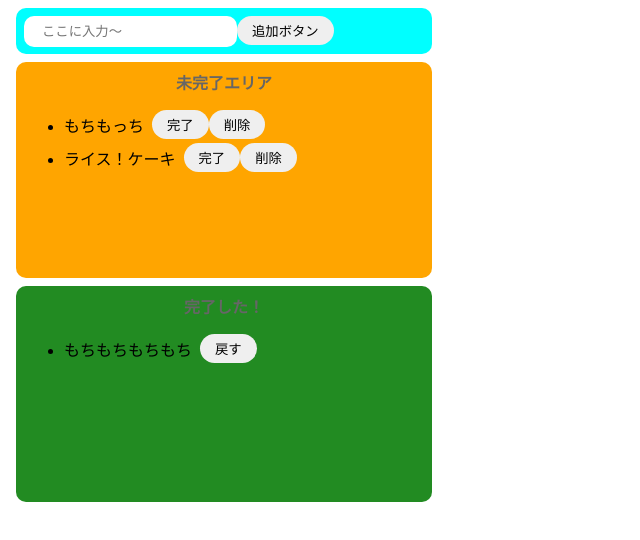
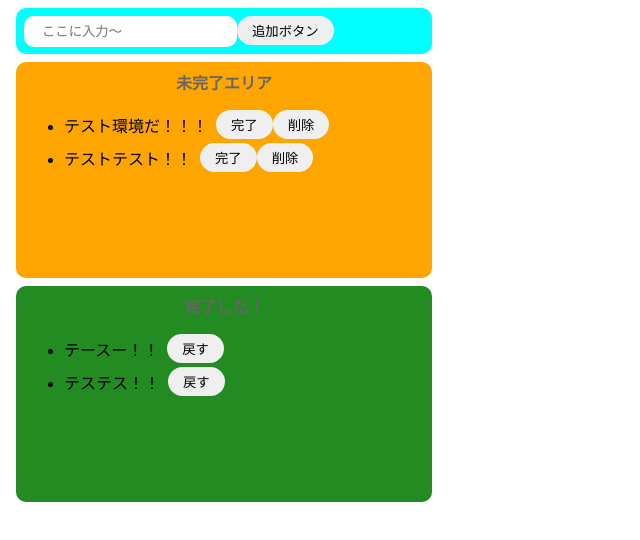
Before and after one commit to orange0227jas/react_practice_20201201, a React (Create React App) app: page / in a window 1280 px wide. Shown: the top 540 px of the page, without its empty margins (0-640 px from the left). Built offline with nearby package versions, Linux system fonts and the light colour scheme.

Commit message:
completeAction-implementation-finish

```diff
--- a/src/App.jsx
+++ b/src/App.jsx
@@ -26,12 +26,10 @@ export const App = () => {
   };
 
   const onClickComplete = (index) => {
-    const completeTodoText = incompleteTodos[index];
-    //alert(incompleteTodos[index]);
-    const newTodos = [...completeTodos, completeTodoText];
-    setCompleteTodos(newTodos);
+    const newCompleteTodos = [...completeTodos, incompleteTodos[index]];
     const newIncompleteTodos = [...incompleteTodos];
     newIncompleteTodos.splice(index, 1);
+    setCompleteTodos(newCompleteTodos);
     setIncompleteTodos(newIncompleteTodos);
   };
   return (
--- a/src/App_practice.jsx
+++ b/src/App_practice.jsx
@@ -4,12 +4,12 @@ import "./styles.css";
 export const App = () => {
   const [todoText, setTodoText] = useState();
   const [incompleteTodos, setIncompleteTodos] = useState([
-    "もちもち！！！",
-    "もちだ！！"
+    "テスト環境だ！！！",
+    "テストテスト！！"
   ]);
   const [completeTodos, setCompleteTodos] = useState([
-    "終わった！！",
-    "もう、終わり！！"
+    "テースー！！",
+    "テステス！！"
   ]);
 
   const onChangeTodoText = (event) => setTodoText(event.target.value);
@@ -25,6 +25,14 @@ export const App = () => {
     const newTodos = [...incompleteTodos];
     newTodos.splice(index, 1);
     setIncompleteTodos(newTodos);
+  };
+
+  const onClickComplete = (index) => {
+    const newCompleteTodos = [...completeTodos, incompleteTodos[index]];
+    const newIncompleteTodos = [...incompleteTodos];
+    newIncompleteTodos.splice(index, 1);
+    setCompleteTodos(newCompleteTodos);
+    setIncompleteTodos(newIncompleteTodos);
   };
   return (
     <>
@@ -43,7 +51,7 @@ export const App = () => {
             return (
               <div key={todo} className="list-row">
                 <li>{todo}</li>
-                <button>完了</button>
+                <button onClick={() => onClickComplete(index)}>完了</button>
                 <button onClick={() => onClickDelete(index)}>削除</button>
               </div>
             );
--- a/src/index.js
+++ b/src/index.js
@@ -1,7 +1,7 @@
 import React from "react";
 import ReactDOM from "react-dom";
 
-import { App } from "./App";
-//import { App } from "./App_practice";
+//import { App } from "./App";
+import { App } from "./App_practice";
 
 ReactDOM.render(<App />, document.getElementById("root"));
```
